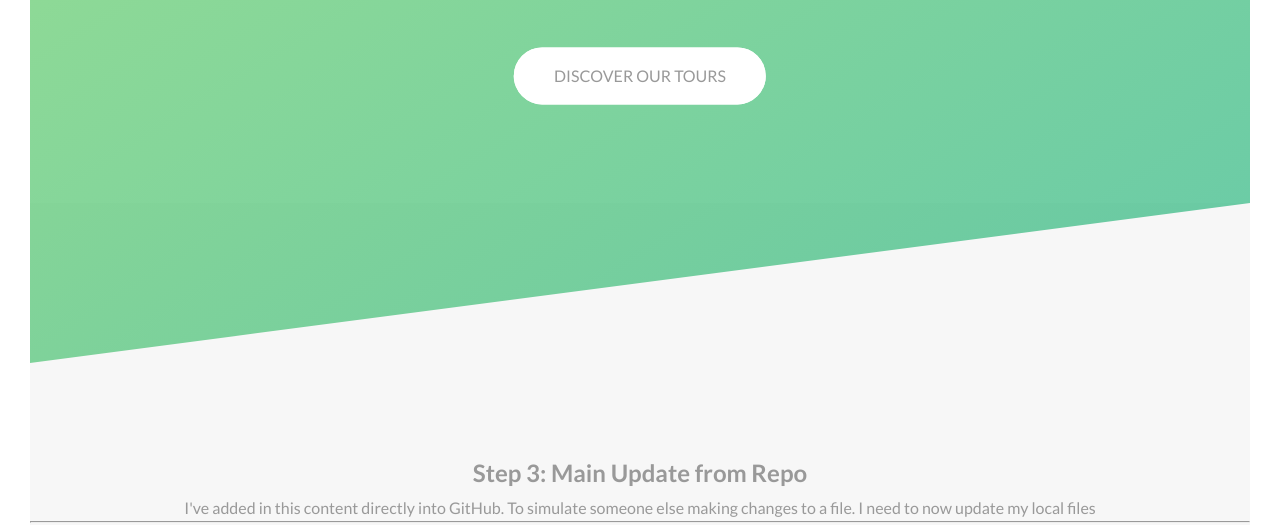
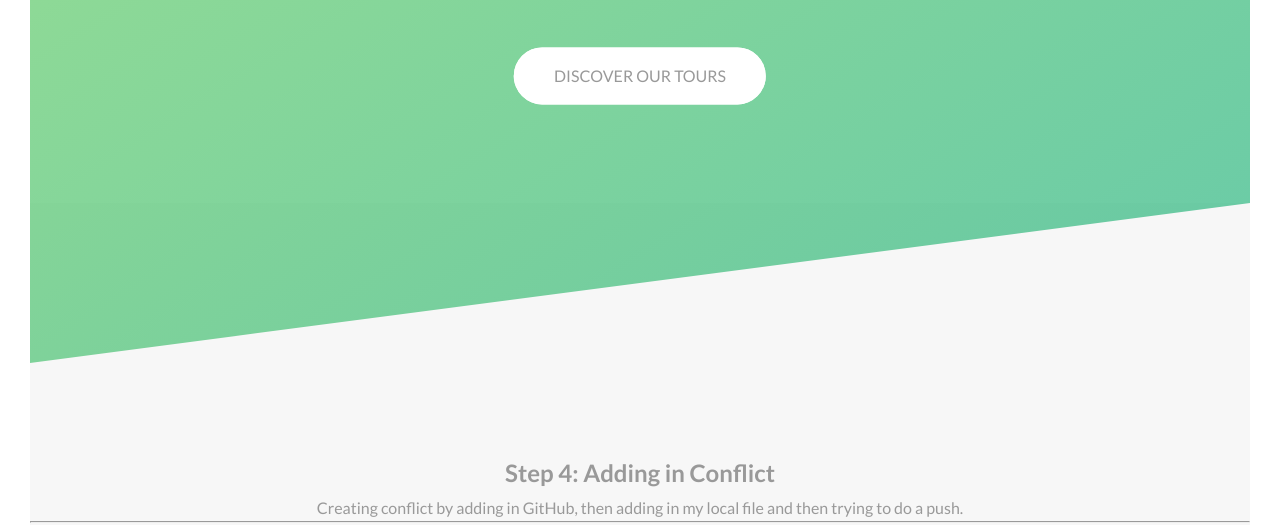
Before and after one commit to adrianjacinto101/p1-natours, a website: page index.html in a window 1280 px wide. Shown: the part 427-952 px from the top of the page. Drawn offline with Linux system fonts and the light colour scheme.

Commit message:
Adding conflict
see text added

```diff
--- a/index.html
+++ b/index.html
@@ -37,6 +37,9 @@
     <main>
       <section class="section-about">
         <div class="u-center-text u-margin-bottom-big">
+          <h2>Step 4: Adding in Conflict</h2>
+          <p>Creating conflict by adding in GitHub, then adding in my local file and then trying to do a push.</p>
+          <hr />
           <h2>Step 3: Main Update from Repo</h2>
           <p>I've added in this content directly into GitHub. To simulate someone else making changes to a file. I need to now update my local files</p>
           <hr />
```
